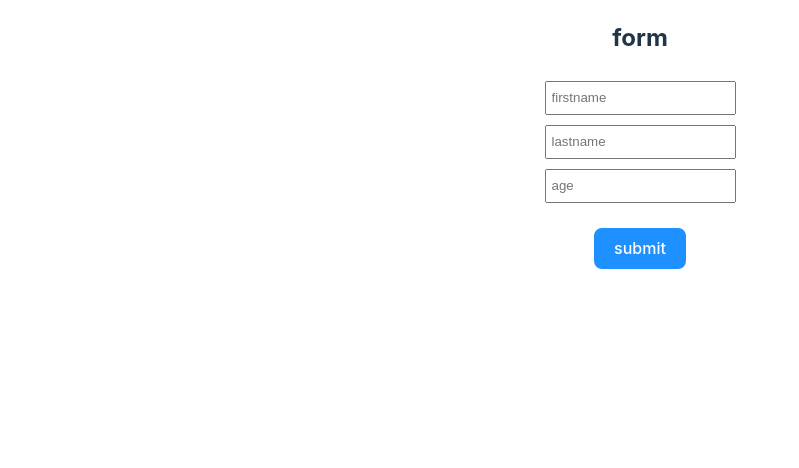
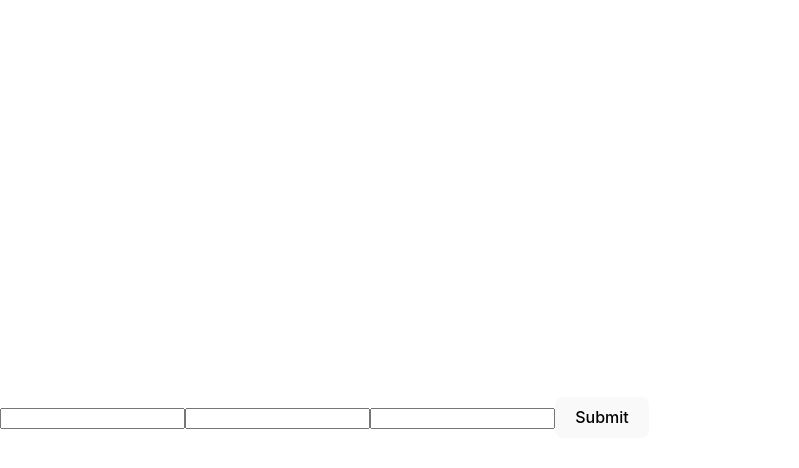
Before and after one commit to karthickeyan-mediwave/React-classcomponents, a React (Vite) app in the folder app/: page / in a window 1280 px wide. Shown: the top 468 px of the page, without its empty margins (0-799 px from the left). Built offline with nearby package versions, Linux system fonts and the light colour scheme.

Commit message:
formik and yup added

```diff
--- a/app/package.json
+++ b/app/package.json
@@ -10,8 +10,10 @@
     "preview": "vite preview"
   },
   "dependencies": {
+    "formik": "^2.4.5",
     "react": "^18.2.0",
-    "react-dom": "^18.2.0"
+    "react-dom": "^18.2.0",
+    "yup": "^1.3.2"
   },
   "devDependencies": {
     "@types/react": "^18.2.15",
--- a/app/src/components/Learn.tsx
+++ b/app/src/components/Learn.tsx
@@ -52,6 +52,8 @@ function Learn() {
         onChange={handleChange}
       />
       <Button value="submit" onClick={handleSubmit} />
+
+      <div></div>
     </div>
   );
 }
--- /dev/null
+++ b/app/src/components/Movie.tsx
@@ -0,0 +1,53 @@
+import { Formik, Form, Field } from "formik";
+import * as Yup from "yup";
+function Movie() {
+  const movieSchema = Yup.object().shape({
+    movieName: Yup.string()
+      .min(2, "Too Short!")
+      .max(50, "Too Long!")
+      .required("Required"),
+    Rating: Yup.number()
+      .min(2, "Too Short!")
+      .max(10, "Too Long!")
+      .required("Required"),
+    url: Yup.string().url("Invalid url").required("Required"),
+  });
+
+  return (
+    <div>
+      <h1></h1>
+      <Formik
+        initialValues={{
+          movieName: "",
+          Rating: "",
+          url: "",
+        }}
+        validationSchema={movieSchema}
+        onSubmit={(values) => {
+          console.log(values);
+        }}
+      >
+        {({ errors, touched }) => (
+          <Form>
+            <Field name="movieName" type="text" />
+            {errors.movieName && touched.movieName ? (
+              <div>{errors.movieName}</div>
+            ) : null}
+            <Field name="Rating" type="text" />
+            {errors.Rating && touched.Rating ? (
+              <div>{errors.Rating}</div>
+            ) : null}
+            <Field name="url" type="url" />
+            {errors.url && touched.url ? <div>{errors.url}</div> : null}
+            <button type="submit">Submit</button>
+          </Form>
+        )}
+      </Formik>
+      {/* <h2>{movieName}</h2>
+      <h2>{Rating}</h2>
+      <img src={url} /> */}
+    </div>
+  );
+}
+
+export default Movie;
--- a/app/src/main.tsx
+++ b/app/src/main.tsx
@@ -1,10 +1,12 @@
 import React from "react";
 import ReactDOM from "react-dom/client";
 import "./index.css";
-import Learn from "./components/Learn.tsx";
+import Movie from "./components/Movie";
+// import Learn from "./components/Learn.tsx";
 
 ReactDOM.createRoot(document.getElementById("root")!).render(
   <React.StrictMode>
-    <Learn />
+    {/* <Learn /> */}
+    <Movie />
   </React.StrictMode>
 );
```
Also changed, not shown: 1 other file (tests, documents, lock files or other folders).
